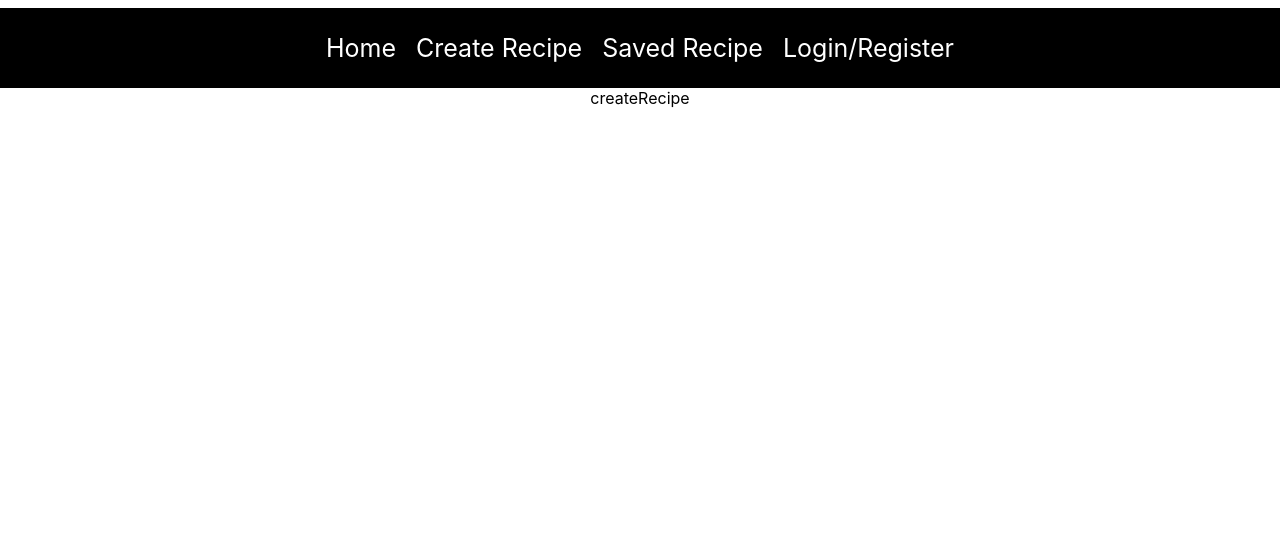
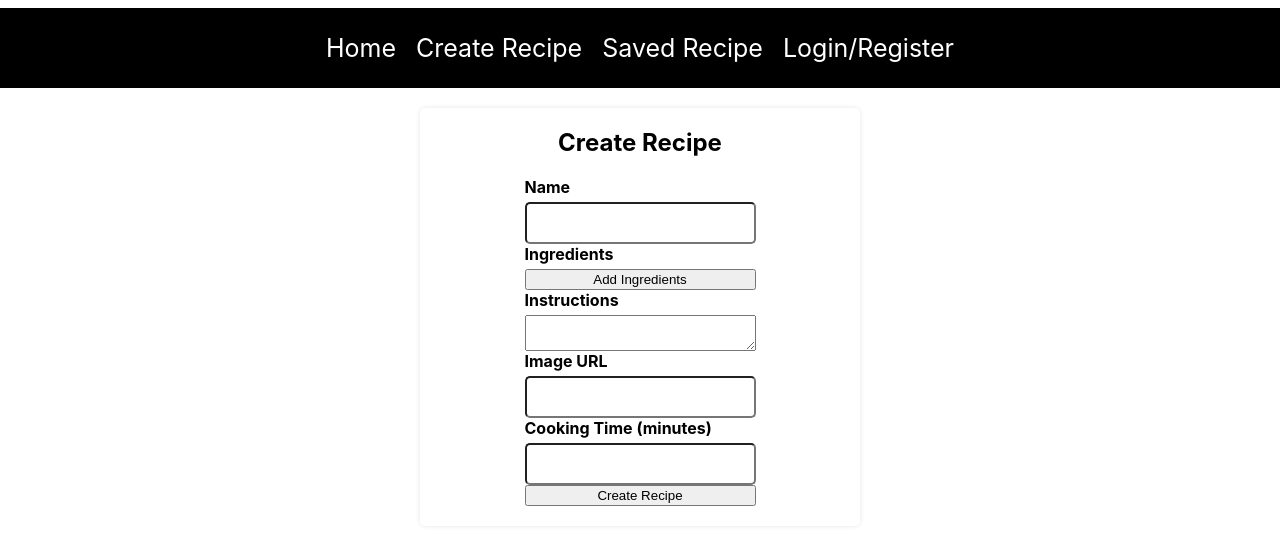
Before and after one commit to kirtiraj22/Recipe-MERN, a React (Create React App) app in the folder client/: page /create-recipe in a window 1280 px wide. Shown: the top 544 px of the page. Built offline with nearby package versions, Linux system fonts and the light colour scheme.

Commit message:
added UI for recipes

```diff
--- a/client/src/pages/Create-recipe.js
+++ b/client/src/pages/Create-recipe.js
@@ -1,3 +1,82 @@
+import axios from "axios";
+import { useState } from "react";
+
 export const CreateRecipe = () => {
-  return <div>createRecipe</div>;
+  const [recipe, setRecipe] = useState({
+    name: "",
+    ingredients: [],
+    instructions: "",
+    imageUrl: "",
+    cookingTime: 0,
+    userOwner: 0,
+  });
+
+  const handleIngredientChange = (event, index) => {
+    const { value } = event.target;
+    const ingredients = recipe.ingredients;
+    ingredients[index] = value;
+    setRecipe({ ...recipe, ingredients });
+  };
+
+  const handleChange = (event) => {
+    const { name, value } = event.target;
+    setRecipe({ ...recipe, [name]: value });
+  };
+
+  const addIngredient = () => {
+    setRecipe({ ...recipe, ingredients: [...recipe.ingredients, ""] });
+  };
+
+  const onSubmit = async (event) => {
+    event.preventDefault();
+    try {
+      await axios.post("http://localhost:3001/recipes", recipe);
+      alert("recipe created");
+    } catch (err) {
+      console.log(err);
+    }
+  };
+  return (
+    <div className="create-recipe">
+      <h2>Create Recipe</h2>
+      <form onSubmit={onSubmit}>
+        <label htmlFor="name">Name</label>
+        <input type="text" id="name" name="name" onChange={handleChange} />
+        <label htmlFor="ingredients">Ingredients</label>
+        {recipe.ingredients.map((ingredient, index) => (
+          <input
+            key={index}
+            type="text"
+            name="ingredients"
+            value={ingredient}
+            onChange={(event) => handleIngredientChange(event, index)}
+          />
+        ))}
+        <button onClick={addIngredient} type="button">
+          Add Ingredients
+        </button>
+        <label htmlFor="instructions">Instructions</label>
+        <textarea
+          name="instruction"
+          id="instruction"
+          onChange={handleChange}
+        ></textarea>
+        <label htmlFor="imageUrl">Image URL</label>
+        <input
+          type="text"
+          id="imageUrl"
+          name="imageUrl"
+          onChange={handleChange}
+        />
+        <label htmlFor="cookingTime">Cooking Time (minutes)</label>
+        <input
+          type="number"
+          id="cookingTime"
+          name="cookingTime"
+          onChange={handleChange}
+        />
+        <button type="submit">Create Recipe</button>
+      </form>
+    </div>
+  );
 };
```
